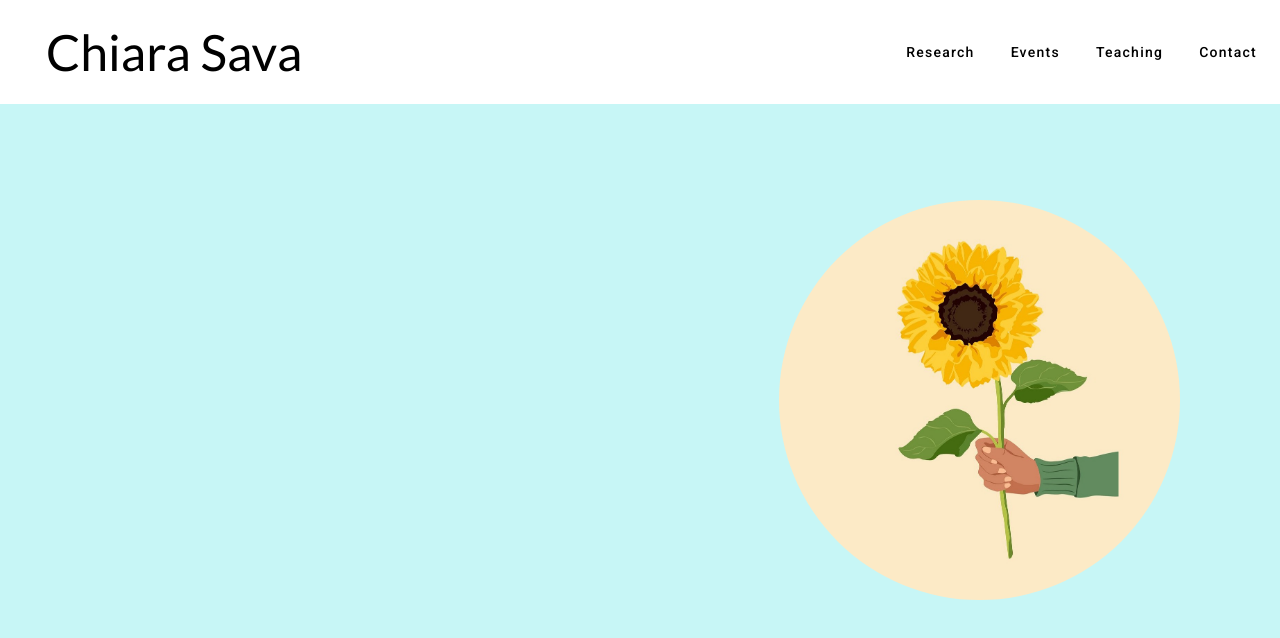
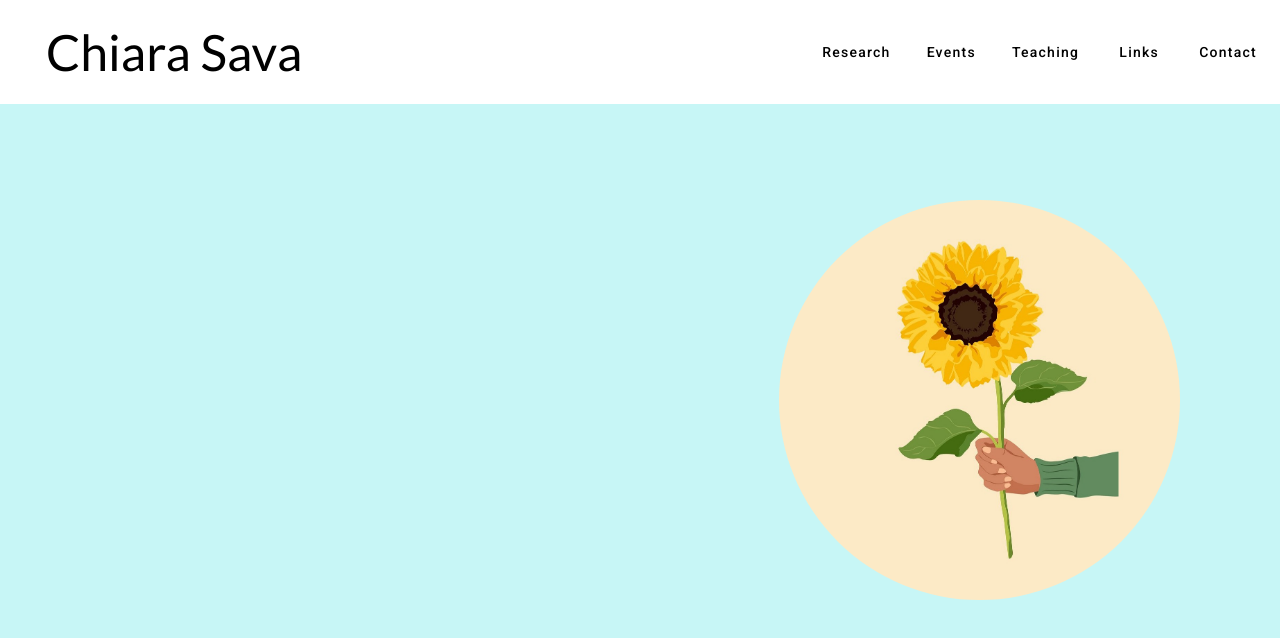
Before and after one commit to ctrlVnt/ctrlvnt.github.io, an Angular app: page / in a window 1280 px wide. Shown: the top 638 px of the page. Built offline with nearby package versions, Linux system fonts and the light colour scheme; a web font is replaced by a local one.

Commit message:
added links section

```diff
--- a/src/app/components/navbar/navbar.component.ts
+++ b/src/app/components/navbar/navbar.component.ts
@@ -32,6 +32,7 @@ export class NavbarComponent implements OnInit {
     'Research',
     'Events',
     'Teaching',
+    'Links',
     'Contact',
   ];
 
--- a/src/app/pages/home/home.html
+++ b/src/app/pages/home/home.html
@@ -91,6 +91,15 @@
         </mat-list>
     </section>
 
+    <section id="Links">
+        <h2>Some links</h2>
+         <mat-list class="link-list">
+                 <mat-list-item *ngFor="let link of links">
+                     <a matListItemTitle href="{{link.link}}" target="_blank">{{link.title}}</a>
+                     <span matListItemLine>{{link.description}}</span>
+                 </mat-list-item>
+         </mat-list>
+     </section>
 
     <section id="Contact">
         <h2>Contact</h2>
```
